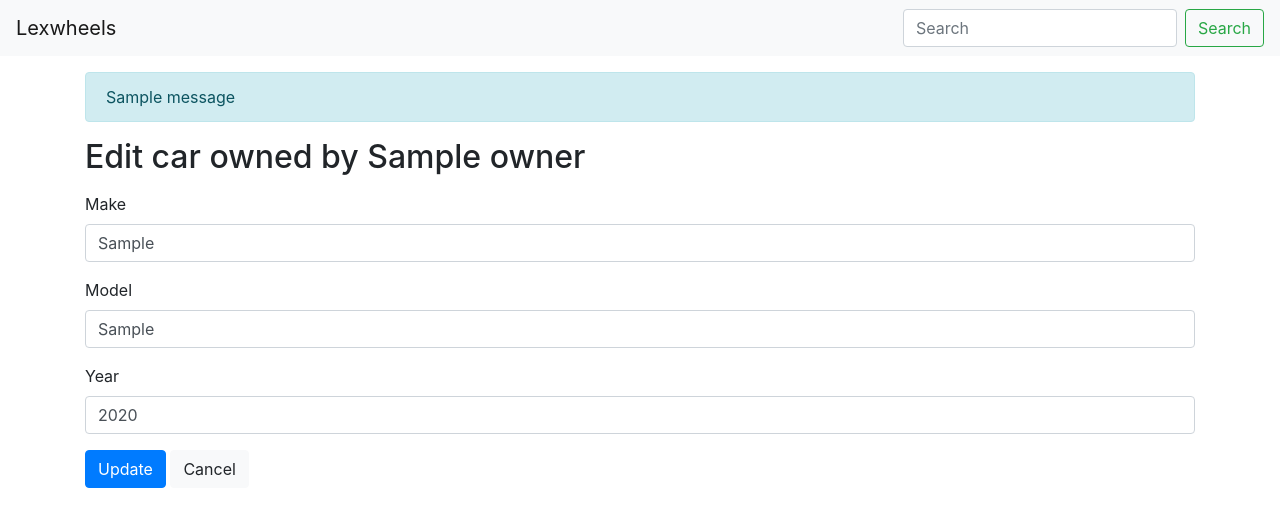
After one commit to pfspontus/lexwheels, a Flask app: page /admin/edit_car/1 in a window 1280 px wide. The commit adds this page. Shown: the top 527 px of the page. Run offline with Flask 2, Linux system fonts and the light colour scheme; the visitor is signed in with stand-in values (Sample User, id 1); tables that the repository leaves empty hold one stand-in row (values such as "Sample post"); one stand-in notice (Sample message) is shown; some libraries are stand-ins or nearby versions.

Commit message:
admin working without input validation

```diff
--- a/lexwheels/__init__.py
+++ b/lexwheels/__init__.py
@@ -2,7 +2,6 @@ import os
 
 from flask import Flask
 from flask import render_template
-from flask_bootstrap import Bootstrap
 
 from models import Models
 from setup_config import setup_config
@@ -30,7 +29,6 @@ def create_app(testing=None):
 
     models = Models()
     models.init_app(app)
-    Bootstrap(app)
 
     from lexwheels.auth import auth_page
     from lexwheels.auth import define as auth_views_define
--- a/lexwheels/admin.py
+++ b/lexwheels/admin.py
@@ -46,6 +46,30 @@ def define(auth_page, models):
 
         return render_template('admin/add_owner.html')
 
+    @admin_page.route('/owner/<int:id>/append_car', methods=('GET', 'POST'))
+    @login_required
+    def append_car(id):
+        if request.method == 'POST':
+            owner = models.get_owner(id)
+            error = None
+
+            if not owner:
+                error = 'Owner exists'
+
+            if error is None:
+                make = request.form['make']
+                model = request.form['model']
+                year = request.form['year']
+                car = models.Car(make=make, model=model, year=year)
+                owner.cars.append(car)
+                models.commit()
+                return redirect(url_for('admin.owner', id=owner.id))
+
+            flash(error)
+
+        owner = models.get_owner(id)
+        return render_template('admin/append_car.html', owner=owner)
+
     @admin_page.route('/edit_owner/<int:id>', methods=('GET', 'POST'))
     @login_required
     def edit_owner(id):
@@ -68,6 +92,28 @@ def define(auth_page, models):
         owner = models.get_owner(id)
         return render_template('admin/edit_owner.html', owner=owner)
 
+    @admin_page.route('/edit_car/<int:id>', methods=('GET', 'POST'))
+    @login_required
+    def edit_car(id):
+        if request.method == 'POST':
+            error = None
+            car = models.get_car(id)
+            if not car:
+                error = 'Car not found'
+
+            if error is None:
+                car.make = request.form['make']
+                car.model = request.form['model']
+                car.year = request.form['year']
+                models.commit()
+                return redirect(url_for('admin.owner', id=car.owner_id))
+
+            flash(error)
+
+        car = models.get_car(id)
+        owner = car.owner
+        return render_template('admin/edit_car.html', owner=owner, car=car)
+
     @admin_page.route('/delete_owner/<int:id>', methods=('GET',))
     @login_required
     def delete_owner(id):
--- /dev/null
+++ b/lexwheels/templates/admin/edit_car.html
@@ -0,0 +1,31 @@
+{% extends "base.html" %}
+
+{% block title %}Edit car owned by {{ owner.name }}{% endblock %}
+
+
+{% block content %}
+  <p>
+    {% for message in get_flashed_messages() %}
+      <div class="alert alert-info" role="info">{{ message }}</div>
+    {% endfor %}
+    <h2>Edit car owned by {{ owner.name }}</h2>
+  </p>
+  <form method="post" id="edit_car" action="">
+    <div class="form-group">
+      <label for="make">Make</label>
+      <input type="text" class="form-control" id="make" name="make" placeholder="make" value="{{ car.make }}">
+    </div>
+    <div class="form-group">
+      <label for="model">Model</label>
+      <input type="text" class="form-control" id="model" name="model" placeholder="model" value="{{ car.model }}">
+    </div>
+    <div class="form-group">
+      <label for="year">Year</label>
+      <input type="text" class="form-control" id="year" name="year" placeholder="year" value="{{ car.year }}">
+    </div>
+    <p>
+      <button type="submit" class="btn btn-primary">Update</button>
+      <a href="{{ url_for('admin.owner', id=owner.id) }}" class="btn btn-light">Cancel</a>
+    </p>
+  </form>
+{% endblock %}
--- a/lexwheels/templates/admin/owner.html
+++ b/lexwheels/templates/admin/owner.html
@@ -26,7 +26,7 @@
         <div class="col-md-auto ">
           <div class="btn-group" role="group" aria-label="Basic example">
             <a href="{{ url_for('admin.edit_owner', id=owner.id) }}" class="btn btn-light">Edit</a>
-            <a href="#" class="btn btn-light">Append Car</a>
+            <a href="{{ url_for('admin.append_car', id=owner.id) }}" class="btn btn-light">Register new car</a>
             <a href="{{ url_for('admin.delete_owner', id=owner.id) }}" class="btn btn-light">Delete</a>
           </div>
         </div>
@@ -49,8 +49,8 @@
             <td>{{ car.model }}</td>
             <td>
               <div class="btn-group btn-group-sm" role="group" aria-label="Basic example">
-                <button type="button" class="btn btn-light">Edit</button>
-            <a href="{{ url_for('admin.delete_car', id=car.id) }}" class="btn btn-light">Delete</a>
+                <a href="{{ url_for('admin.edit_car', id=car.id) }}" class="btn btn-light">Edit</a>
+                <a href="{{ url_for('admin.delete_car', id=car.id) }}" class="btn btn-light">Delete</a>
               </div>
             </td>
           </tr>
--- a/requirements.txt
+++ b/requirements.txt
@@ -1,9 +1,7 @@
 -f /usr/share/pip-wheels
+Cerberus==1.3.4
 click==8.0.1
-dominate==2.6.0
 Flask==2.0.1
-Flask-Bootstrap==3.3.7.1
-Flask-MySQL==1.5.2
 Flask-SQLAlchemy==2.5.1
 greenlet==1.1.1
 itsdangerous==2.0.1
@@ -12,5 +10,4 @@ MarkupSafe==2.0.1
 PyMySQL==1.0.2
 python-dotenv==0.19.0
 SQLAlchemy==1.4.22
-visitor==0.1.3
 Werkzeug==2.0.1
```
Also changed, not shown: lexwheels/templates/admin/append_car.html (added, +31 -0 lines).
